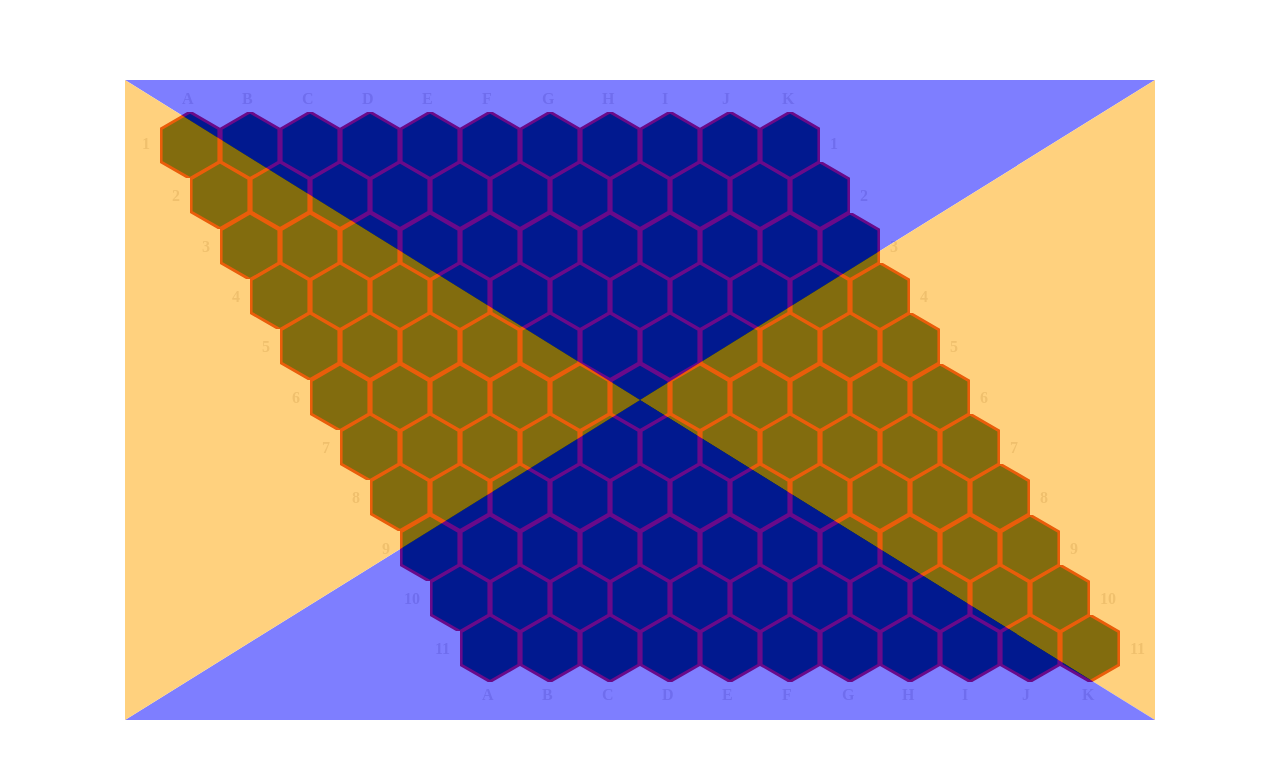
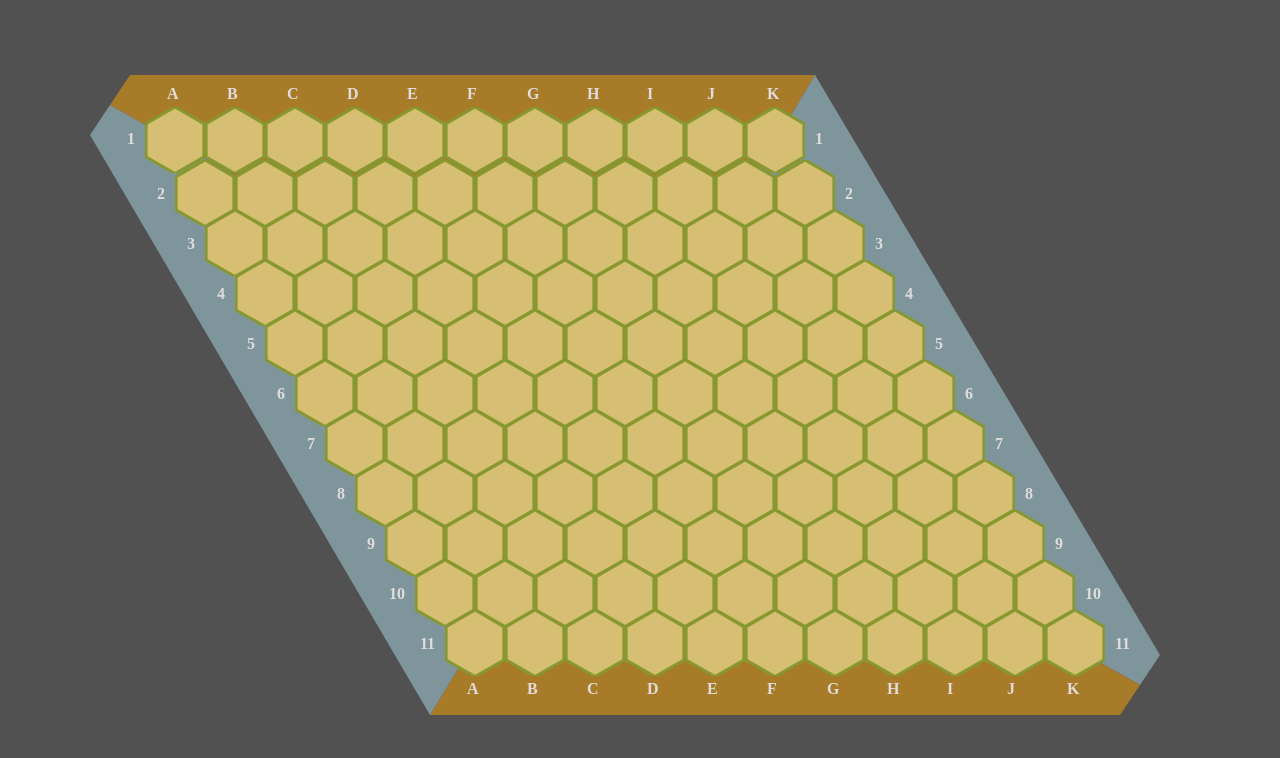
Before and after one commit to steilwinden/hexomato, an Angular app: page / in a window 1280 px wide. Shown: the top 758 px of the page. Built offline with nearby package versions, Linux system fonts and the light colour scheme.

Commit message:
drawing of polygons

```diff
--- a/src/app/app.component.scss
+++ b/src/app/app.component.scss
@@ -1,4 +1,4 @@
 .container {
-  width: 100vw;
-  height: 100vh;
+  width: 100dvw;
+  height: 100dvh;
 }
--- a/src/app/game/board/board.component.html
+++ b/src/app/game/board/board.component.html
@@ -1,17 +1,19 @@
 <div class="container">
-  <div class="board" [ngStyle]="{'width.px': SVG_WIDTH, 'height.px': SVG_HEIGHT}">
+  <div class="board">
     <svg class="polygone-svg" xmlns="http://www.w3.org/2000/svg">
-      <polygon [attr.points]="polygonPoints(0)" fill="blue"/>
-      <polygon [attr.points]="polygonPoints(1)" fill="orange"/>
-      <polygon [attr.points]="polygonPoints(2)" fill="blue"/>
-      <polygon [attr.points]="polygonPoints(3)" fill="orange"/>
+      <polygon [attr.points]="polygonPoints(0)" fill="#ffa500"/>
+      <polygon [attr.points]="polygonPoints(1)" fill="#add8e6"/>
+      <polygon [attr.points]="polygonPoints(2)" fill="#ffa500"/>
+      <polygon [attr.points]="polygonPoints(3)" fill="#add8e6"/>
     </svg>
     <div class="hexagons">
       <div *ngFor="let row of grid; let rowIndex = index" class="hex-row"
-           [style.margin-left.px]="rowIndex * gameService.hexDiameter/2">
+           [style.left.px]="rowIndex * gameService.hexDiameter/2"
+           [style.top.px]="rowIndex === 0 ? -25 : rowIndex * 50">
 
         <div
-          [ngClass]="{'caption-left': true, 'caption-first': rowIndex === 0}">{{ rowIndex + 1 }}</div>
+          [ngClass]="{'caption-left': true, 'caption-first': rowIndex === 0}">{{ rowIndex + 1 }}
+        </div>
 
         <!-- oberste Reihe -->
         <ng-container *ngIf="rowIndex === 0">
--- a/src/app/game/board/board.component.scss
+++ b/src/app/game/board/board.component.scss
@@ -4,27 +4,30 @@
   align-items: center;
   width: 100%;
   height: 100%;
+  background: #515151;
 
   .board {
     position: relative;
+    width: 1100px;
+    height: 650px;
 
     .polygone-svg {
       position: absolute;
       width: 100%;
       height: 100%;
       opacity: 0.5;
-      z-index: 1;
     }
 
     .hexagons {
-      position: absolute;
-      top: 10px;
+      position: relative;
+      left: 20px;
+      top: 35px;
       font-weight: bold;
       color: #e1dddd;
 
       .hex-row {
+        position: absolute;
         display: flex;
-        margin-bottom: -20px;
 
         div.caption-first {
           margin-top: 45px;
--- a/src/app/game/board/board.component.ts
+++ b/src/app/game/board/board.component.ts
@@ -17,8 +17,6 @@ import {GameService} from "../shared/game.service";
 export class BoardComponent implements OnInit {
 
   grid: any[] = [];
-  SVG_WIDTH: number = 1030;
-  SVG_HEIGHT: number = 640;
 
   constructor(public gameService: GameService) {
   }
@@ -42,17 +40,36 @@ export class BoardComponent implements OnInit {
   }
 
   polygonPoints(i: number): string {
-    let SVG_START: number = 0;
-    let SVG_HALF_WIDTH: number = this.SVG_WIDTH / 2;
-    let SVG_HALF_HEIGHT: number = this.SVG_HEIGHT / 2;
+    let X1 = 20;
+    let Y1 = 30;
+    let X2 = 40;
+    let Y2 = 0;
+    let X3 = 725;
+    let Y3 = 0;
+    let X4 = 535;
+    let Y4 = 320;
+
+    let X5 = 1070;
+    let Y5 = 580;
+    let X6 = 1050;
+    let Y6 = 610;
+
+    let X7 = 340;
+    let Y7 = 640;
+    let X8 = 1030;
+    let Y8 = 640;
+
+    let X9 = 0;
+    let Y9 = 60;
+
     if (i === 0) {
-      return `${SVG_START},${SVG_START} ${this.SVG_WIDTH} ${SVG_START} ${SVG_HALF_WIDTH},${SVG_HALF_HEIGHT}`;
+      return `${X1},${Y1} ${X2} ${Y2} ${X3},${Y3} ${X4},${Y4}`;
     } else if (i === 1) {
-      return `${this.SVG_WIDTH},${SVG_START} ${this.SVG_WIDTH},${this.SVG_HEIGHT} ${SVG_HALF_WIDTH},${SVG_HALF_HEIGHT}`;
+      return `${X4},${Y4} ${X3} ${Y3} ${X5},${Y5} ${X6},${Y6}`;
     } else if (i === 2) {
-      return `${SVG_START},${this.SVG_HEIGHT} ${SVG_HALF_WIDTH},${SVG_HALF_HEIGHT} ${this.SVG_WIDTH},${this.SVG_HEIGHT}`;
+      return `${X7},${Y7} ${X4},${Y4} ${X6},${Y6} ${X8},${Y8}`;
     } else {
-      return `${SVG_START},${SVG_START} ${SVG_HALF_WIDTH},${SVG_HALF_HEIGHT} ${SVG_START},${this.SVG_HEIGHT}`;
+      return `${X7},${Y7} ${X9},${Y9} ${X1},${Y1} ${X4},${Y4}`;
     }
   }
 
--- a/src/app/game/hexagon/hexagon.component.scss
+++ b/src/app/game/hexagon/hexagon.component.scss
@@ -1,6 +1,6 @@
 .hexagon-svg {
   height: auto;
-  stroke: #d51515; // Farbe der Umrandung
+  stroke: #889830;
   stroke-width: 5px;
-  fill: #04331e;
+  fill: #d6bf73;
 }
```
